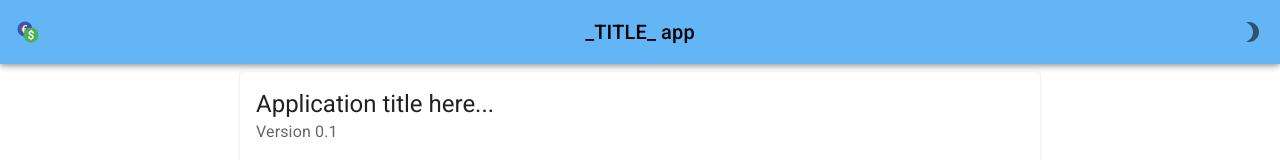
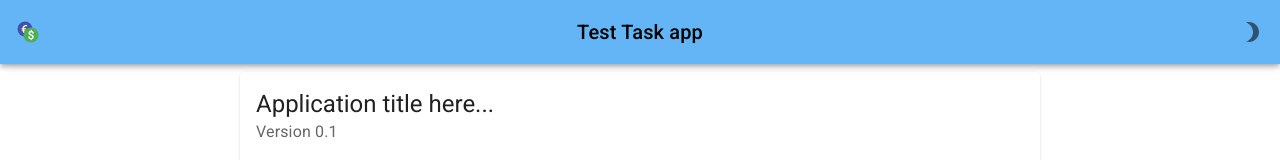
Before and after one commit to karpolan/test-react-search-box, a React (Create React App) app: page /about in a window 1280 px wide. Shown: the top 160 px of the page. Built offline with nearby package versions, Linux system fonts and the light colour scheme.

Commit message:
fix: Title, Description feat: ReadMe

```diff
--- a/public/index.html
+++ b/public/index.html
@@ -3,8 +3,8 @@
   <head>
     <meta charset="utf-8" />
     <meta name="viewport" content="width=device-width, initial-scale=1" />
-    <title>_TITLE_</title>
-    <meta name="description" content="_DESCRIPTION_" />
+    <title>Test Task</title>
+    <meta name="description" content="Front-End Interview Task" />
     <meta name="theme-color" content="#ffffff" />
     <link rel="manifest" href="%PUBLIC_URL%/site.webmanifest" />
     <link rel="shortcut icon" href="%PUBLIC_URL%/favicon.ico" />
--- a/src/layout/PrivateLayout.tsx
+++ b/src/layout/PrivateLayout.tsx
@@ -15,7 +15,7 @@ import TopBar from './TopBar';
 import SideBar from './SideBar';
 
 // TODO: change to your app name or other word
-const TITLE_PRIVATE = '_TITLE_ app'; // Title for pages after authentication
+const TITLE_PRIVATE = 'Test Task app'; // Title for pages after authentication
 
 /**
  * SideBar navigation items with links
--- a/src/layout/PublicLayout.tsx
+++ b/src/layout/PublicLayout.tsx
@@ -11,7 +11,7 @@ import SideBar from './SideBar';
 import BottomBar from './BottomBar';
 
 // TODO: change to your app name or other word
-const TITLE_PUBLIC = '_TITLE_ app'; // Title for pages without/before authentication
+const TITLE_PUBLIC = 'Test Task app'; // Title for pages without/before authentication
 
 /**
  * SideBar navigation items with links
```
Also changed, not shown: package.json (+4 -10 lines), public/site.webmanifest, 2 other files (tests, documents, lock files or other folders).
